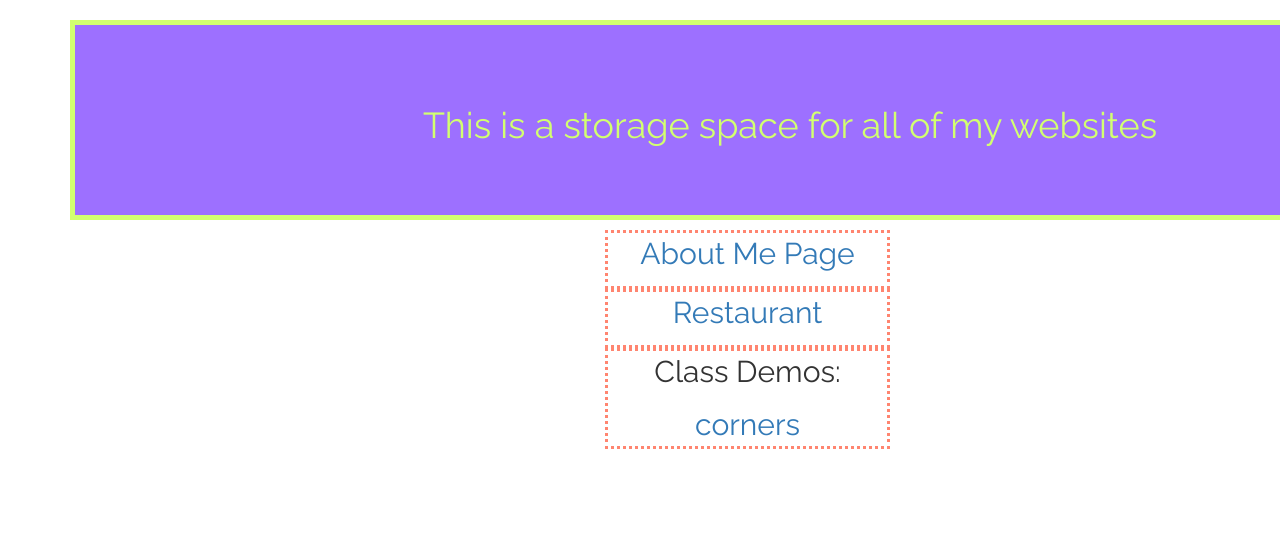
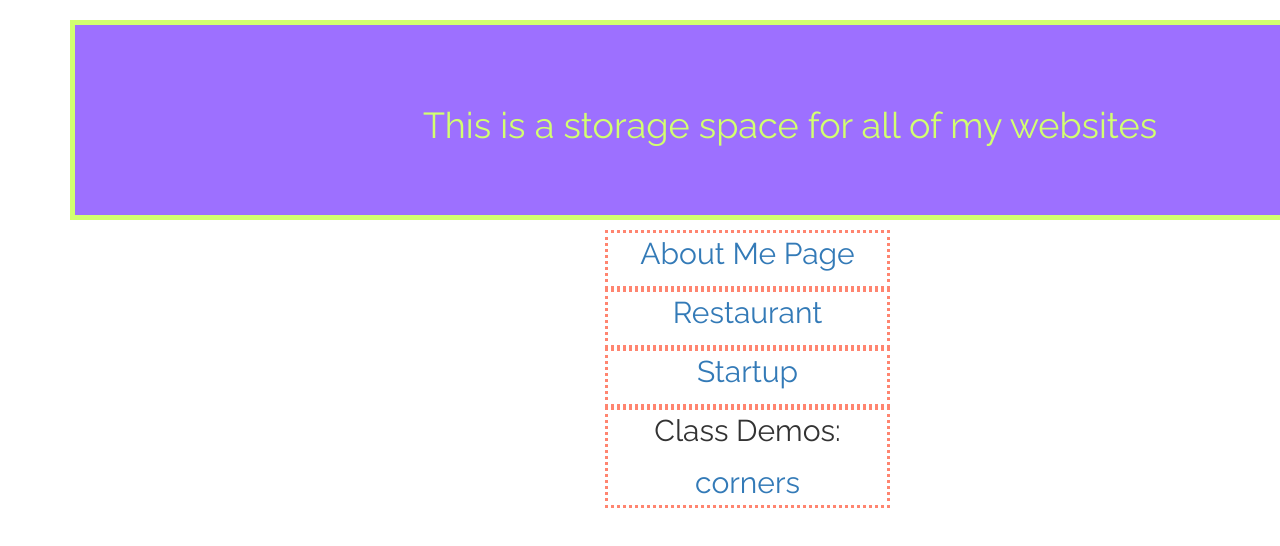
Before and after one commit to Mammothbroncho/WebClass, a plain HTML site: page Index.html in a window 1280 px wide. Shown: the top 546 px of the page. Drawn offline with Linux system fonts and the light colour scheme.

Commit message:
new index

```diff
--- a/Index.html
+++ b/Index.html
@@ -16,6 +16,8 @@
 
 <div class="col-lg-4 col-md-6 col-sm-3"><a href="restaurant.html"><p>Restaurant</p></a></div>
 
+<div class="col-lg-4 col-md-6 col-sm-3"><a href="startup.html"><p>Startup</p></a></div>
+
 <div class="col-lg-4 col-md-6 col-sm-3"><p>Class Demos:</p>
 <list>
 <a href="corner.html"<li>corners</li></a>
```
